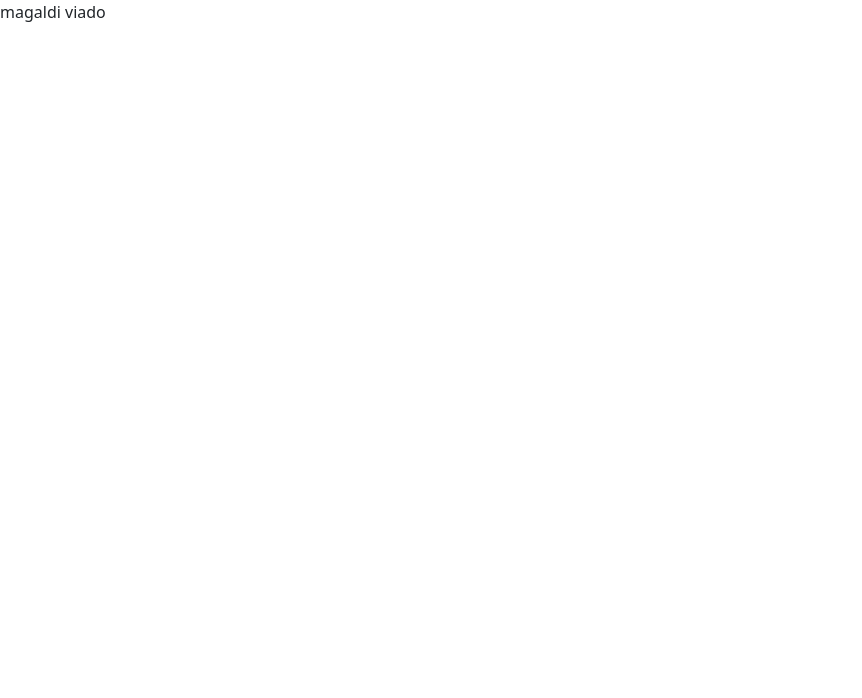
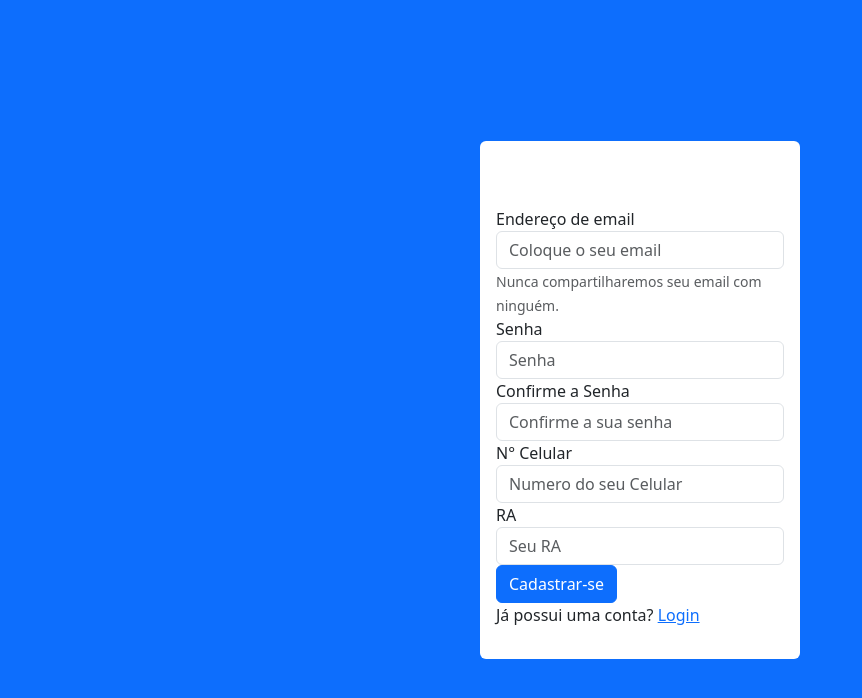
Before and after one commit to danirso/Unirides, a React (Create React App) app in the folder frontend/: page /signup in a window 1280 px wide. Shown: the top 698 px of the page, without its empty margins (0-862 px from the left). Built offline with nearby package versions, Linux system fonts and the light colour scheme.

Commit message:
:sparkles: feat: Página de cadastro

```diff
--- a/frontend/src/Signup.js
+++ b/frontend/src/Signup.js
@@ -1,11 +1,76 @@
-import React from 'react'
+import React from "react";
+import { Link } from "react-router-dom";
 
-function Signup () {
-    return (
-        <div>
-            magaldi viado
-        </div>
-    )
+function Signup() {
+  return (
+    <div className="d-flex justify-content-center align-items-center bg-primary vh-100">
+      <div className="bg-white p-3 rounded w-25">
+        <form
+          className="mx-auto"
+          style={{ maxWidth: "400px", marginTop: "50px" }}
+        >
+          <div className="form-group">
+            <label htmlFor="inputEmail">Endereço de email</label>
+            <input
+              type="email"
+              className="form-control"
+              id="inputEmail"
+              aria-describedby="emailHelp"
+              placeholder="Coloque o seu email"
+            />
+            <small id="emailHelp" className="form-text text-muted">
+              Nunca compartilharemos seu email com ninguém.
+            </small>
+          </div>
+          <div className="form-group">
+            <label htmlFor="inputPassword">Senha</label>
+            <input
+              type="password"
+              className="form-control"
+              id="inputPassword"
+              placeholder="Senha"
+            />
+          </div>
+          <div className="form-group">
+            <label htmlFor="inputPassword">Confirme a Senha</label>
+            <input
+              type="password"
+              className="form-control"
+              id="inputPassword"
+              placeholder="Confirme a sua senha"
+            />
+          </div>
+          <div className="form-group">
+            <label htmlFor="inputNumeroCeular">N° Celular</label>
+            <input
+              type="numeroCelular"
+              className="form-control"
+              id="inputNumeroCeular"
+              placeholder="Numero do seu Celular"
+            />
+          </div>
+          <div className="form-group">
+            <label htmlFor="inputRA">RA</label>
+            <input
+              type="RA"
+              className="form-control"
+              id="inputRA"
+              placeholder="Seu RA"
+            />
+          </div>
+          <button type="submit" className="btn btn-primary">
+            Cadastrar-se
+          </button>
+          <p>
+            Já possui uma conta?{" "}
+            <Link to="/" className="text-primary">
+              Login
+            </Link>
+          </p>
+        </form>
+      </div>
+    </div>
+  );
 }
 
-export default Signup
+export default Signup;
```
